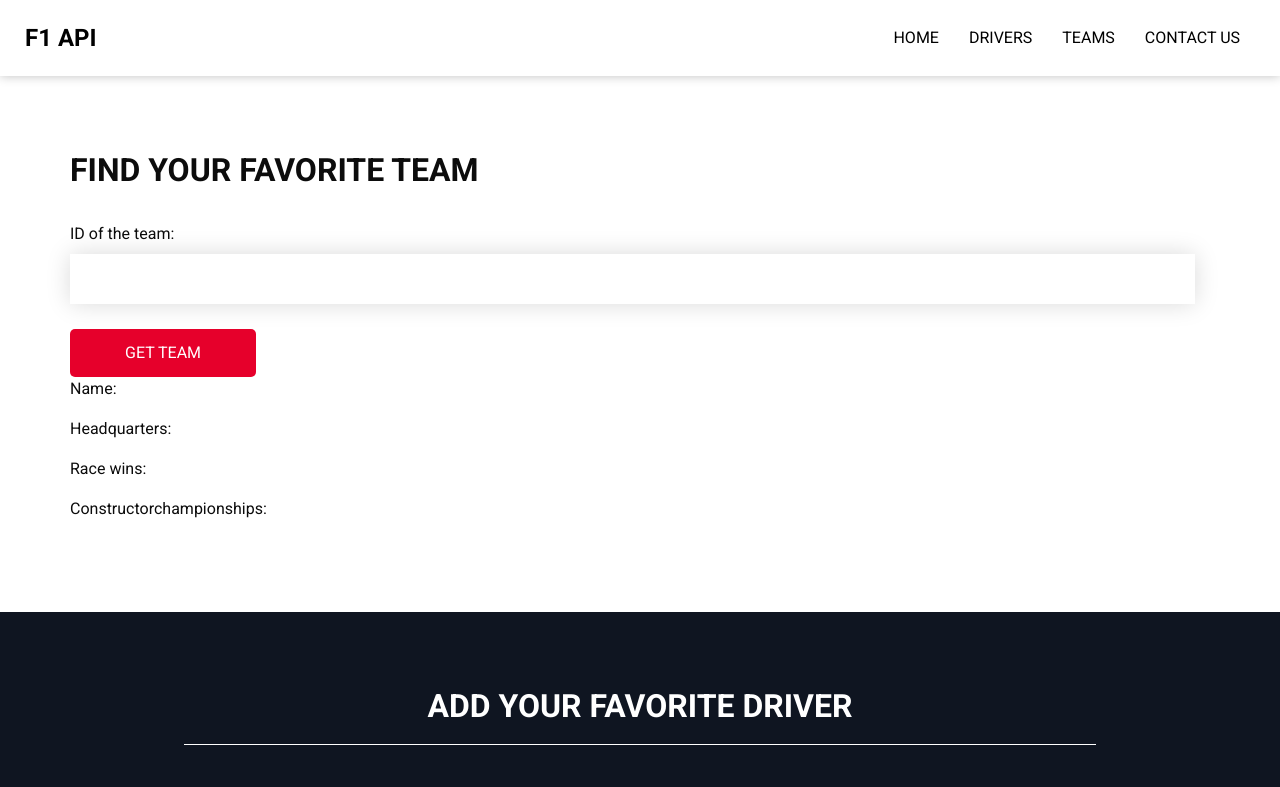
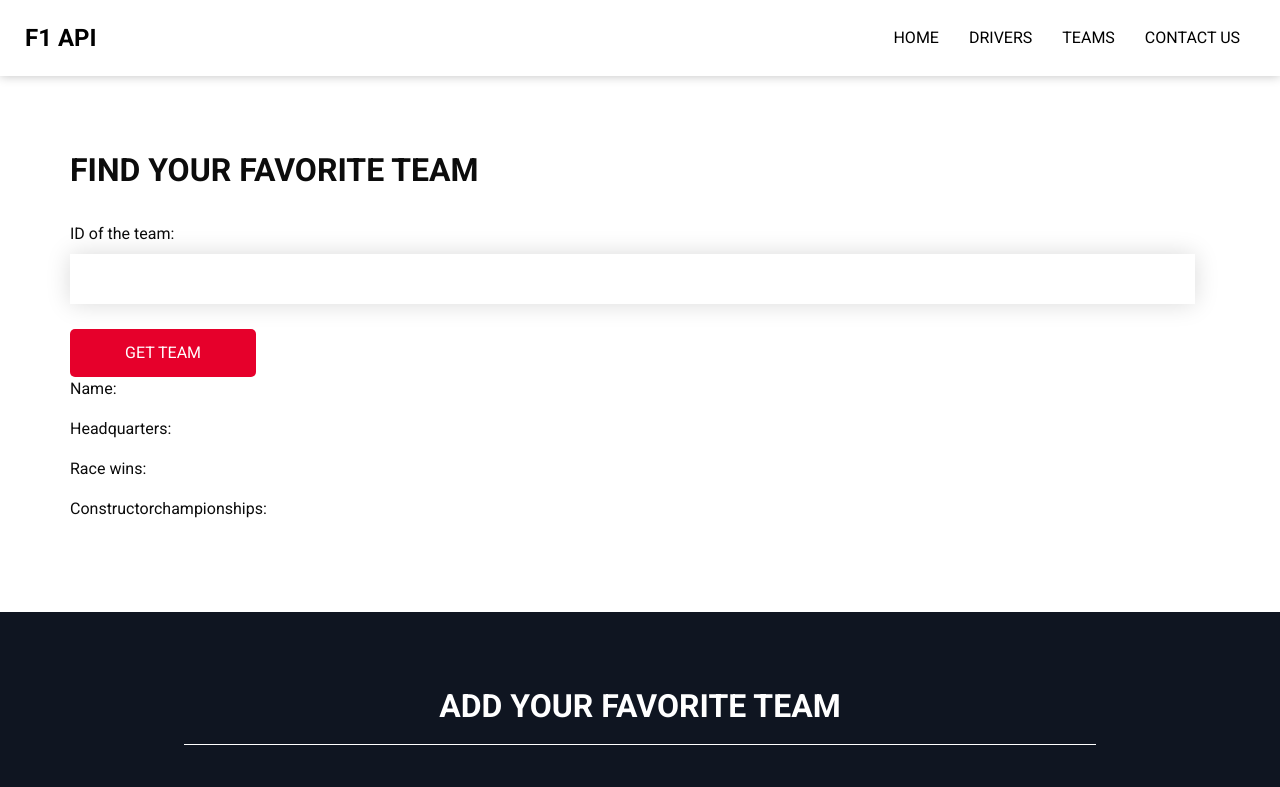
Before and after one commit to LarsRoefs/herexamen_project_api_development, a plain HTML site: page frontend/teams.html in a window 1280 px wide. Shown: the top 787 px of the page. Drawn offline with nearby package versions, Linux system fonts and the light colour scheme; some packages are replaced by stand-ins of ours; a script that the page names is missing.

Commit message:
laatste aanpassing

```diff
--- a/frontend/teams.html
+++ b/frontend/teams.html
@@ -127,7 +127,7 @@
   <div class="container">
     <div class="info_logo">
       <h2>
-        Add your favorite driver
+        Add your favorite Team
       </h2>
     </div>
     <div class="row">
```
